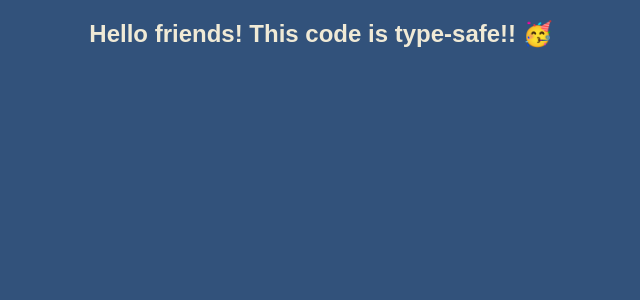
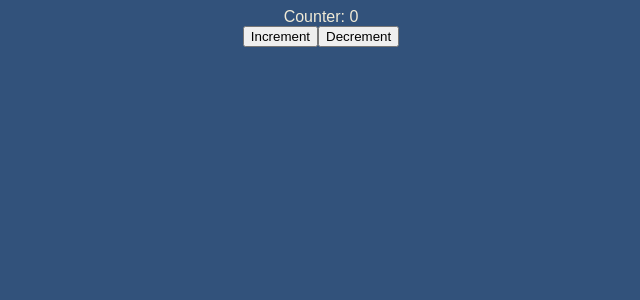
Before and after one commit to akc8012/preact-scaffold, a Preact app: page / in a window 1280 px wide. Shown: the top 300 px of the page, without its empty margins (319-959 px from the left). Built offline with nearby package versions, Linux system fonts and the light colour scheme.

Commit message:
Simple increment / decrement buttons

```diff
--- a/package.json
+++ b/package.json
@@ -2,13 +2,13 @@
   "name": "preact-scaffold",
   "version": "0.1.0",
   "license": "GPL-3.0-only",
+  "dependencies": {
+    "preact": "^10.4.5"
+  },
   "devDependencies": {
     "parcel-bundler": "^1.12.4",
     "sass": "^1.26.9",
     "typescript": "^3.9.6"
-  },
-  "dependencies": {
-    "preact": "^10.4.5"
   },
   "scripts": {
     "start": "parcel index.html",
--- a/src/main.tsx
+++ b/src/main.tsx
@@ -1,7 +1,21 @@
 import { h, render } from 'preact';
+import { useState } from 'preact/hooks'
+
 import './style.scss'
 
 const App = () =>
 	<h2>Hello friends! This code is type-safe!! 🥳</h2>;
 
-render(<App />, document.getElementById('root'));
+function Counter() {
+	const [value, setValue] = useState(0);
+
+	return (
+		<div>
+			<div>Counter: {value}</div>
+			<button onClick={() => setValue(value + 1)}>Increment</button>
+			<button onClick={() => setValue(value - 1)}>Decrement</button>
+		</div>
+	)
+}
+
+render(<Counter />, document.getElementById('root'));
```
Also changed, not shown: 1 other file (tests, documents, lock files or other folders).
